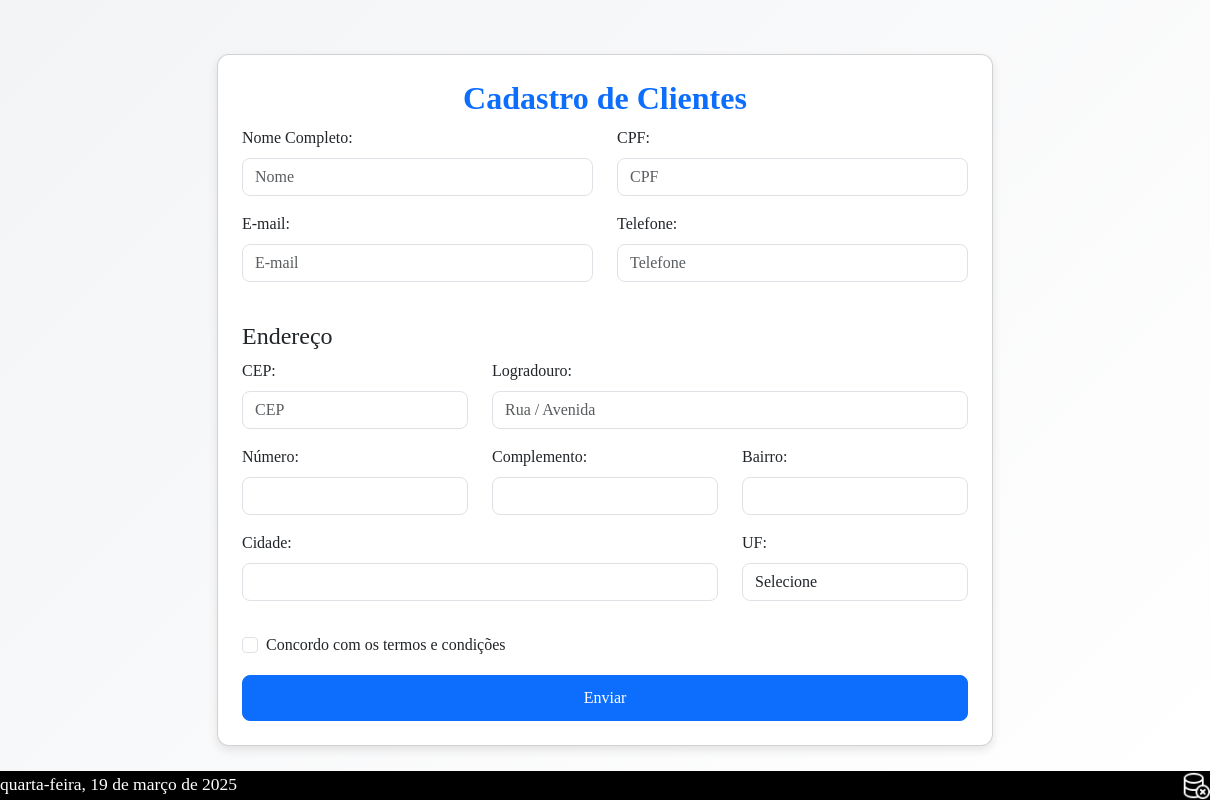
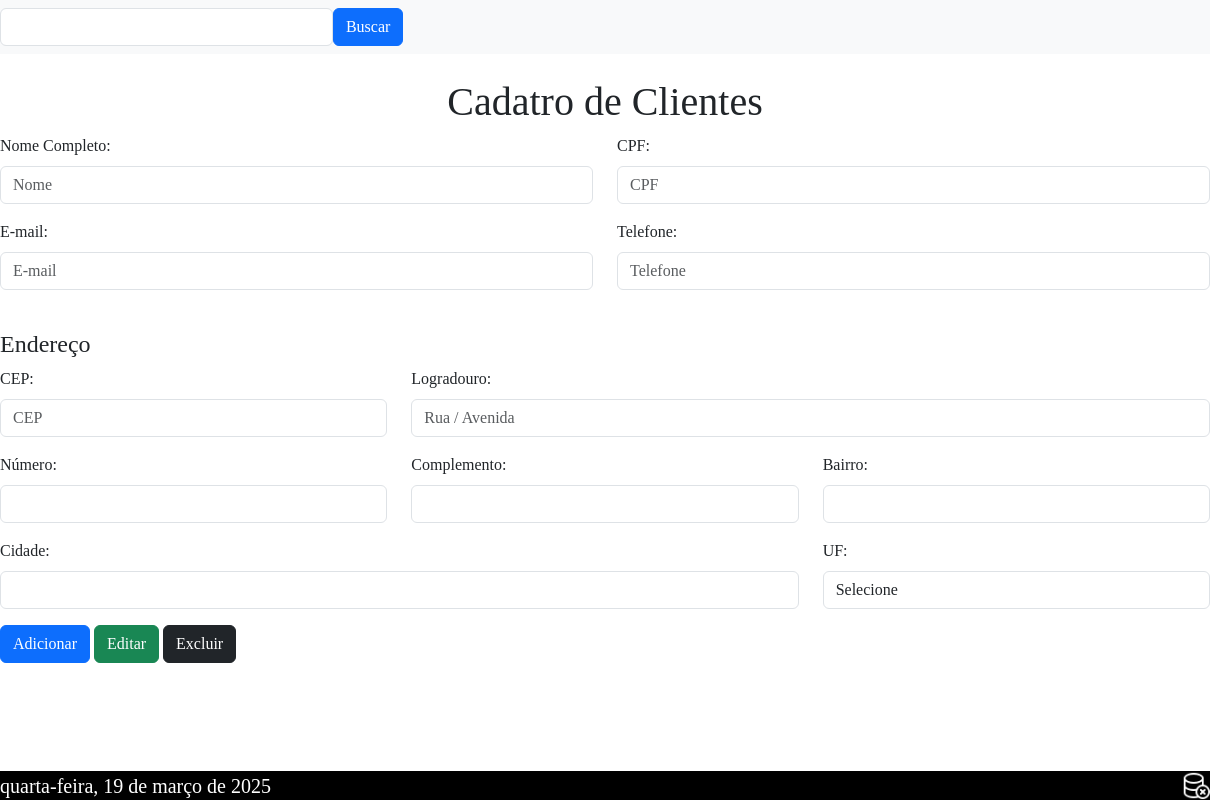
Before and after one commit to BielCoutinho/cadastrodeclientes, an Electron app: page src/views/index.html in a window 1210 px wide. Drawn offline with Linux system fonts and the light colour scheme; no server answers; a web font is replaced by a local one.

Commit message:
Atualização

```diff
--- a/main.js
+++ b/main.js
@@ -14,7 +14,7 @@ const createWindow = () => {
   // definindo tema da janela claro ou escuro
   nativeTheme.themeSource = 'dark'
   win = new BrowserWindow({
-    width: 1010, // largura
+    width: 1210, // largura
     height: 920, // altura
     //frame: false
     //resizable: false,
--- a/src/views/index.html
+++ b/src/views/index.html
@@ -4,45 +4,29 @@
     <meta charset="UTF-8">
     <meta name="viewport" content="width=device-width, initial-scale=1.0">
     <meta http-equiv="Content-Security-Policy" content="script-src 'self' 'unsafe-inline'">
-    <title>Cadastro de Clientes</title>
+    <title>Cadastro</title>
     <link rel="stylesheet" href="../public/css/bootstrap.min.css">
+    <!--CSS personalizado sempre após o CSS do bootstrap-->
     <link rel="stylesheet" href="../public/css/style.css">
-    <style>
-        body {
-            background: linear-gradient(135deg, #f3f4f6, #ffffff);
-            min-height: 100vh;
-            display: flex;
-            flex-direction: column;
-            justify-content: center;
-        }
-        .container {
-            max-width: 800px;
-        }
-        .card {
-            border-radius: 12px;
-            box-shadow: 0px 4px 10px rgba(0, 0, 0, 0.1);
-        }
-        .form-control, select {
-            border-radius: 8px;
-        }
-        .btn-primary {
-            border-radius: 8px;
-            padding: 10px;
-            width: 100%;
-        }
-        footer {
-            text-align: center;
-            margin-top: 20px;
-            font-size: 14px;
-            color: #666;
-        }
-    </style>
 </head>
 <body>
 
-    <div class="container">
-        <div class="card p-4">
-            <h2 class="text-center text-primary fw-bold">Cadastro de Clientes</h2>
+
+    <div>
+        <nav class="navbar navbar-light bg-light">
+            <div class="col-md-4">
+                <form class="d-flex">
+                    <input class="form-control mr-sm-4" type="search"  aria-label="Buscar">
+                    <button class="btn btn-primary my-2 my-sm-0" type="submit">Buscar</button>
+                  </form>
+            </div>
+
+          </nav>
+    </div>
+    <br>
+    <div class="container text-center">
+        <h1>Cadatro de Clientes</h1>
+    </div>
 
     <form>
       <div class="row">
@@ -119,26 +103,29 @@
           </div>
       </div>
 
-                <div class="form-group mt-3">
-                    <div class="form-check">
-                        <input class="form-check-input" type="checkbox" id="invalidCheck2" required>
-                        <label class="form-check-label" for="invalidCheck2">
-                            Concordo com os termos e condições
-                        </label>
-                    </div>
-                </div>
 
-                <button class="btn btn-primary mt-3" type="submit">Enviar</button>
+        <button class="btn btn-primary" type="submit">Adicionar</button>
+        <button class="btn btn-success" type="submit">Editar</button>
+        <button class="btn btn-dark" type="submit">Excluir</button>
       </form>
-        </div>
-    </div>
+
+
+
+
+
+
+
+
 
     <footer>
         <p id="dataAtual"></p>
-        <img src="../public/img/dboff.png" alt="Ícone do banco" id="iconeDB">
+        <img src="../public/img/dboff.png" alt="icone do banco" id="iconeDB">
     </footer>
 
+
     <script src="../public/js/bootstrap.min.js"></script>
+
+    <!--Processo de renderização-->
     <script src="../views/renderer.js"></script>
 
 </body>
```
Lines whose indentation alone changed are shown as unchanged.
